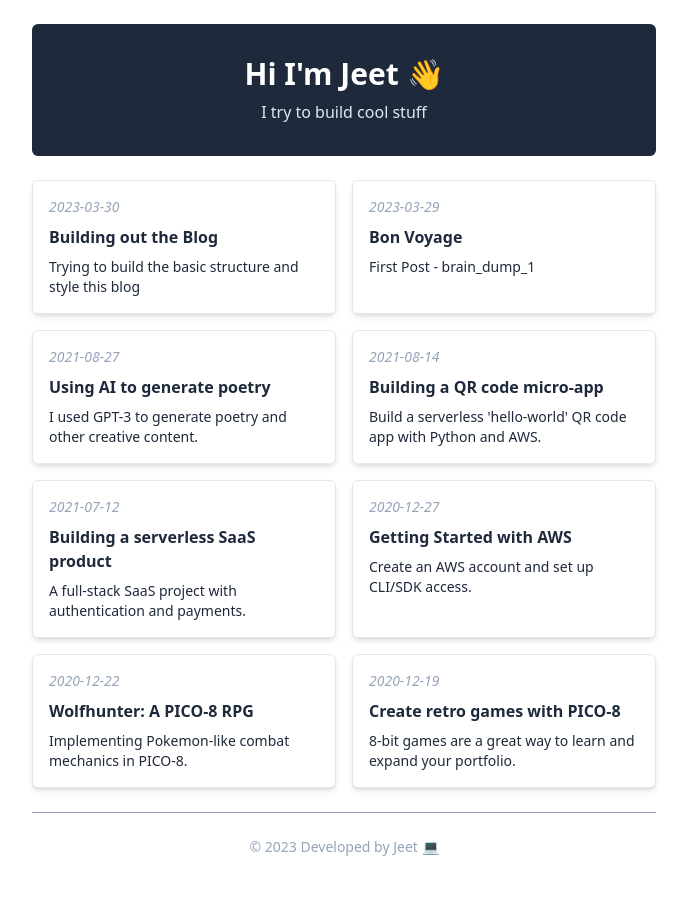
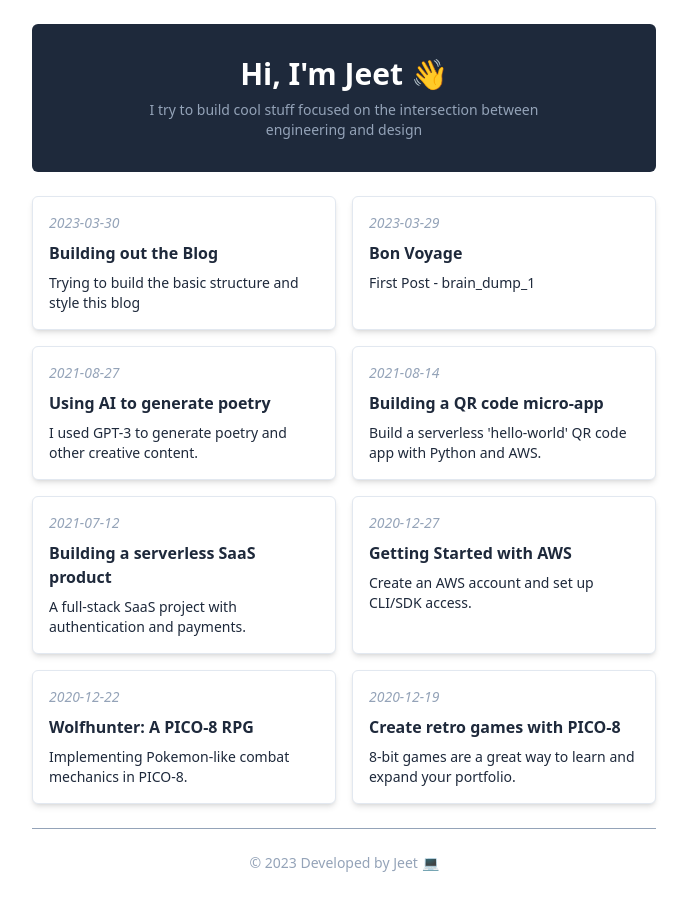
Before and after one commit to jeetch/my-blog, a Next.js app: page / in a window 1280 px wide. Shown: the whole page, without its empty margins (296-983 px from the left). Built offline with nearby package versions, Linux system fonts and the light colour scheme.

Commit message:
edited title

```diff
--- a/src/app/layout.tsx
+++ b/src/app/layout.tsx
@@ -1,11 +1,5 @@
 import Link from "next/link";
 import "./globals.css";
-
-export const metadata = {
-  title: "Jeet's blog",
-  description: "Generated by create next app",
-  favicon: "/favicon.ico ",
-};
 
 export default function RootLayout({
   children,
@@ -16,9 +10,12 @@ export default function RootLayout({
     <header>
       <div className="text-center bg-slate-800  p-8 my-6 rounded-md ">
         <Link href="/">
-          <h2 className="text-3xl text-white font-bold">Hi I'm Jeet 👋 </h2>
+          <h2 className="text-3xl text-white font-bold">Hi, I'm Jeet 👋 </h2>
         </Link>
-        <p className="text-slate-200 pt-2">I try to build cool stuff</p>
+        <p className="text-slate-400 text-sm pt-2 mx-16">
+          I try to build cool stuff focused on the intersection between
+          engineering and design
+        </p>
       </div>
     </header>
   );
```
